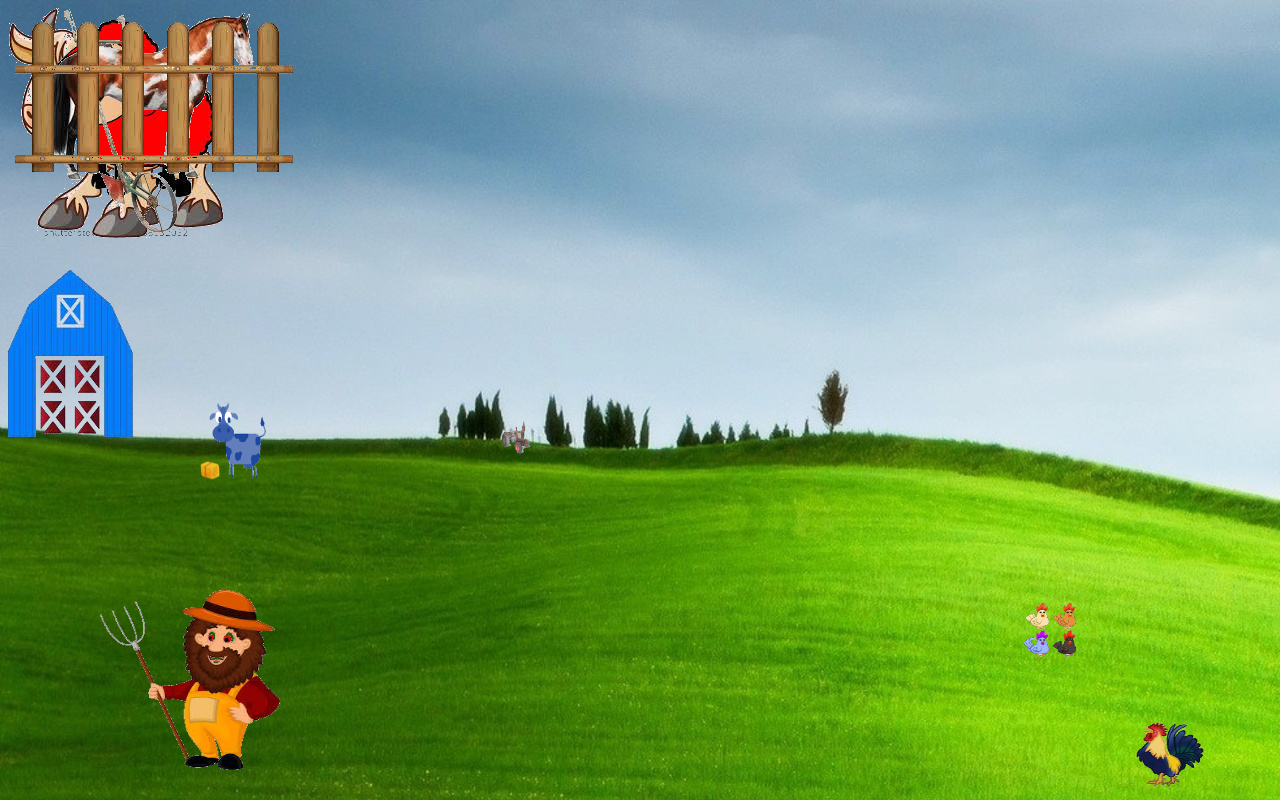
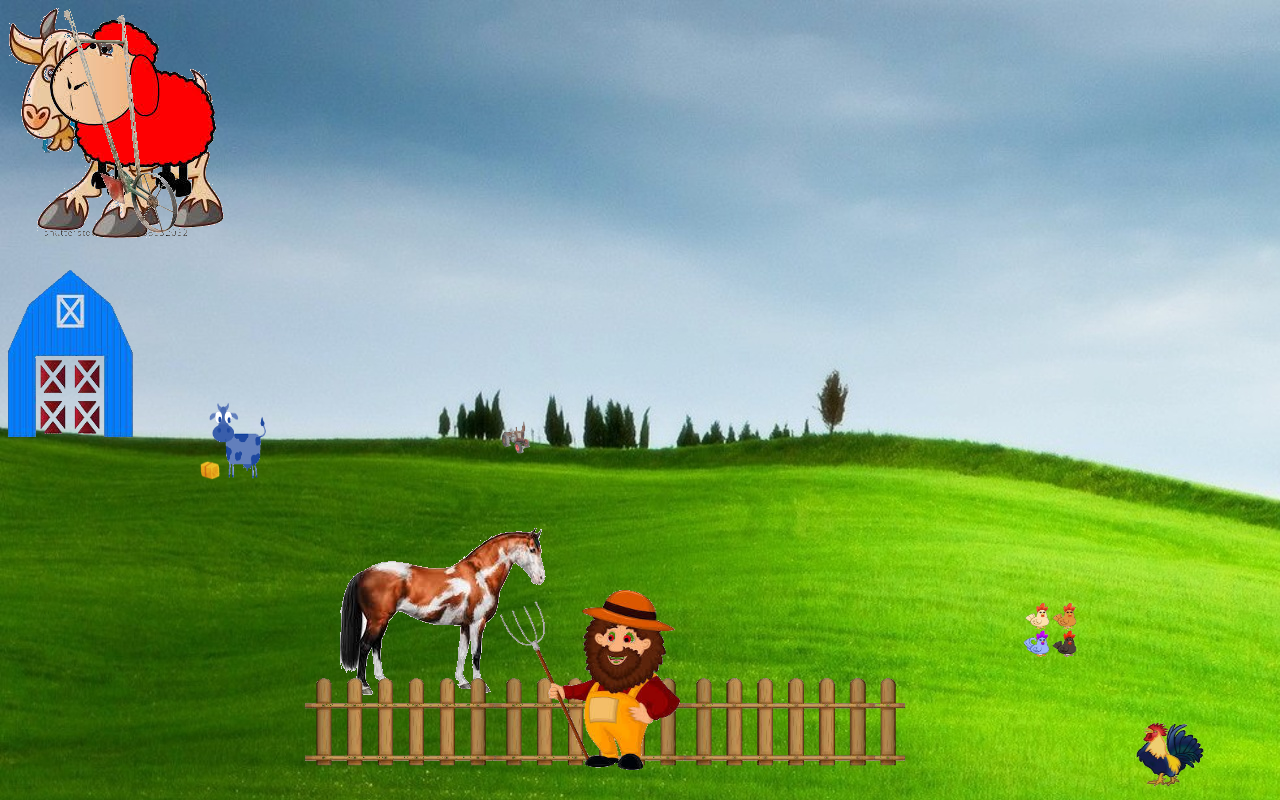
Before and after one commit to dnavejas/my-farm, a plain HTML site: page index.html in a window 1280 px wide. Drawn offline with Linux system fonts and the light colour scheme.

Commit message:
added fences

```diff
--- a/index.html
+++ b/index.html
@@ -17,7 +17,10 @@
 		<img src="tractor.png" id="tractor" />
 		<img src="hay-bale.png" id="haybale" />
 		<img src="plow.png" id="plow" />
-		<img src="fence.png" id="fence" />
+		<img src="fence.png" id="fence1" />
+		<img src="fence.png" id="fence2" />
+		<img src="fence.png" id="fence3" />
+		<img src="fence.png" id="fence4" />
 
 	</body>
 </html>
--- a/stylesheet.css
+++ b/stylesheet.css
@@ -42,12 +42,14 @@ img {
 	z-index: ;
 }
 #horse {
-	z-index: ;
+	z-index: 2;
+	bottom:100px;
+	left:300px;
 }
 #farmer {
 	z-index: 5;
 	bottom: 30px;
-	left: 100px;
+	left: 500px;
 	height: 180px;
 	width: 180px;
 }
@@ -68,6 +70,31 @@ img {
 #plow {
 	z-index: ;
 }
-#fence {
+#fence1 {
 	z-index: 4;
+	bottom: 30px;
+	left: 490px;
+	height: 100px;
+	width: 200px;
 }
+#fence2 {
+	z-index: 4;
+	bottom: 30px;
+	left: 300px;
+	height: 100px;
+	width: 200px;
+}
+#fence3 {
+	z-index: 4;
+	bottom: 30px;
+	right: 370px;
+	height: 100px;
+	width: 200px;
+}
+#fence4 {
+	z-index: 4;
+	bottom: 30px;
+	left: 680px;
+	height: 100px;
+	width: 200px;
+}
```
